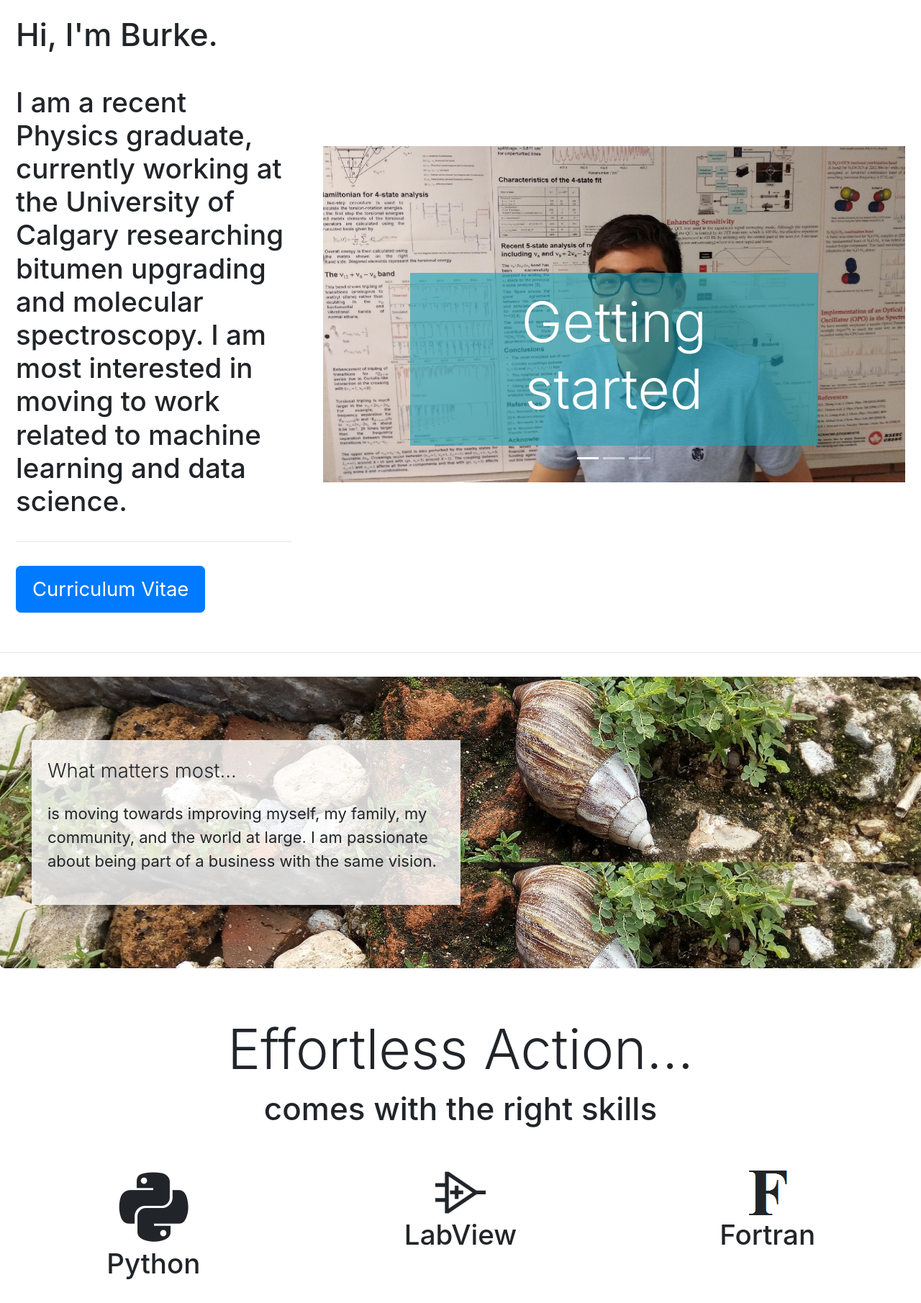
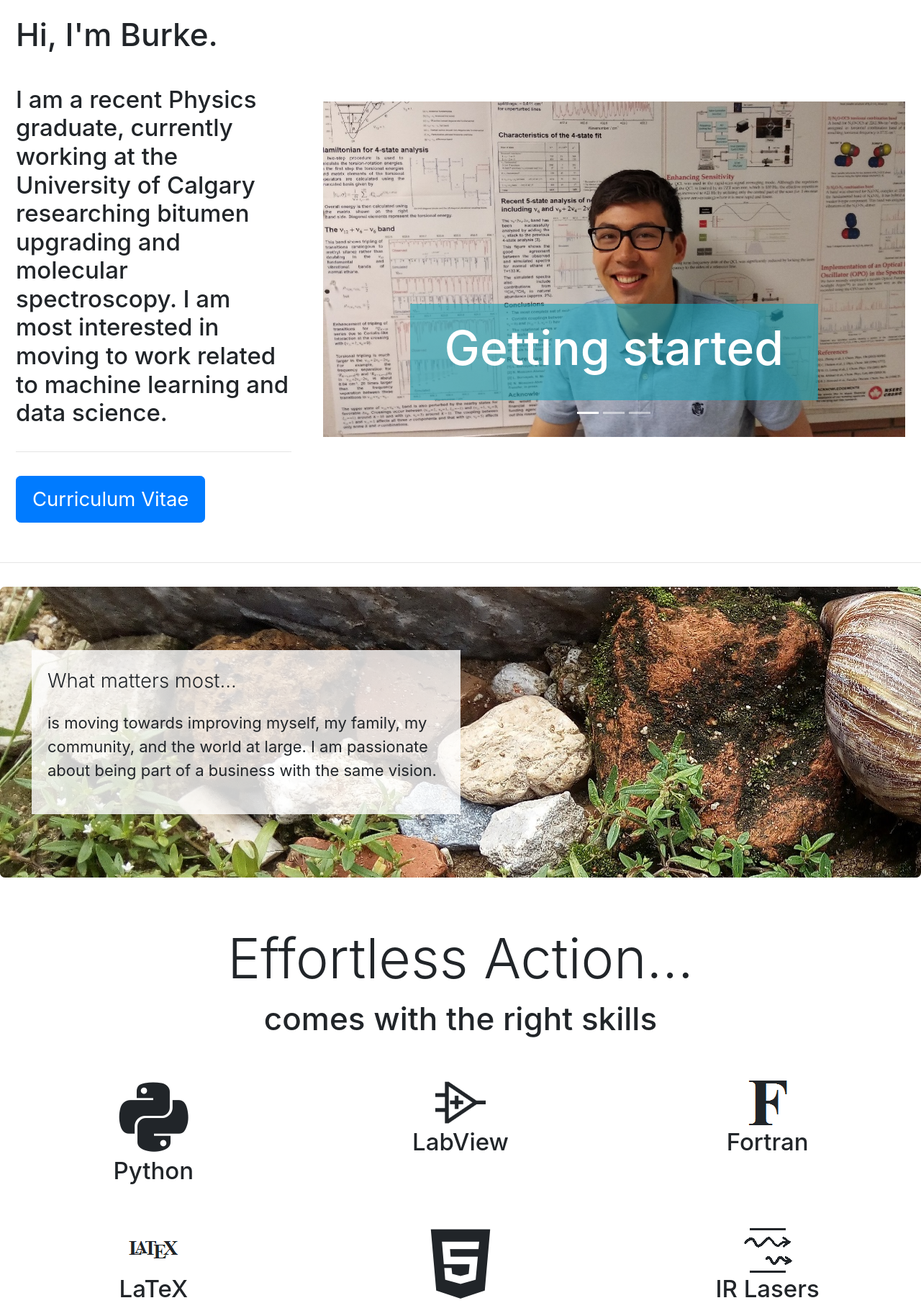
Before and after one commit to BurkeBrockelbank/PersonalSite, a PHP site: page /index.html in a window 1280 px wide. Shown: the part 126-1936 px from the top of the page at 72% size. Run offline with PHP 8.4, Linux system fonts and the light colour scheme; some libraries are stand-ins or nearby versions.

Commit message:
display-4 removed in slider

```diff
--- a/index.html
+++ b/index.html
@@ -64,7 +64,7 @@
 				<img src="img/IMG_20180525_121508.jpg" class="img-fluid">
 				<div class="carousel-caption">
 					<div class="p-3 mb-2 bg-info-clear text-white">
-						<h1 class="display-4">Getting started</h1>
+						<h1>Getting started</h1>
 					</div>
 				</div>
 			</div>
@@ -72,7 +72,7 @@
 				<img src="img/IMG_20171016_143948.jpg" class="img-fluid">
 				<div class="carousel-caption">
 					<div class="p-3 mb-2 bg-success-clear text-white">
-						<h1 class="display-4">With something new</h1>
+						<h1>With something new</h1>
 					</div>
 				</div>
 			</div>
@@ -80,7 +80,7 @@
 				<img src="img/IMG_20180525_150216.jpg" class="img-fluid">
 				<div class="carousel-caption">
 					<div class="p-3 mb-2 bg-danger-clear text-white">
-						<h1 class="display-4">For a brighter future</h1>
+						<h1>For a brighter future</h1>
 					</div>
 				</div>
 			</div>
@@ -94,8 +94,8 @@
 
 <!--- Jumbotron -->
 <div class="container-fluid">
-<div class="row jumbotron" style="background-image: url(./img/IMG_20171013_100945.jpg); background-size: 100% auto;">
-	<div class="col-xs-12 col-sm-12 col-md-6 col-lg-6 col-xl-6" style="background: rgba(255, 255, 255, 0.8)">
+<div class="row jumbotron" style="background-image: url(./img/IMG_20171013_100945.jpg);">
+	<div class="col-xs-12 col-sm-12 col-md-8 col-lg-6 col-xl-6" style="background: rgba(255, 255, 255, 0.8)">
 		<p class="lead"> What matters most...</p>
 		<p>is moving towards improving myself, my family, my community, and the world at large. I am passionate about being part of a business with the same vision.</p>
 	</div>
@@ -166,6 +166,14 @@
 	</div>
 	<hr>
 </div>
+</div><div class="container-fluid padding">
+<div class="row welcome text-center">
+	<div class="col-12">
+		<h1 class="display-4">Interesting projects...</h1>
+		<h2>sum up my experience and what I am about.<h2>
+	</div>
+	<hr>
+</div>
 </div>
 
 
@@ -204,7 +212,7 @@
 				<button class="btn btn-outline-secondary" data-toggle="collapse" data-target="#VietnamLearnMore">Learn More</button>
 				<div id="VietnamLearnMore" class="collapse">
 					<br>
-					<p>Trong năm 2017 tôi học tiếng Việt ở Canada hai tháng dùng Pimsleur Vietnamese và kết bạn người Việt. Sau đó, tôi du lịch ở Việt Nam ba tháng từ bắc đén năm. Không những học tiếng Việt mà lại còn đã có nhiều bạn!</p>
+					<p>Trong năm 2017 tôi học tiếng Việt ở Canada khoảng hai tháng, nhờ Pimsleur Vietnamese và qua kết bạn với người Việt. Sau đó tôi đi du lịch ở Việt Nam ba tháng, từ Bắc đến Nam. Không những học thêm tiếng Việt mà còn có thêm nhiều bạn!</p>
 					<p>In 2017, I studied Vietnamese in Canada for two months using Pimsleur Vietnamese and making friends with Vietnamese people. After that, I travelled the length of Vietnam from North to South. Not only did I learn Vietnamese, but I made a lot of friends!</p>
 				</div>
 			</div>
--- a/style.css
+++ b/style.css
@@ -20,14 +20,17 @@
 /*--- Making the text responsive for mobile viewing ---*/
 
 html {
-  font-size: 13px;
+  font-size: 12px;
 }
 
 h1 {
-  font-size: 3rem;
+  font-size: 1.8rem;
 }
 h2 {
-  font-size: 2rem;
+  font-size: 1.5rem;
+}
+h3 {
+  font-size: 1.3rem;
 }
 p, li {
   font-size: 1rem;
@@ -41,6 +44,15 @@ p, li {
 @media screen and (min-width: 570px){
   html{
     font-size: 15px;
+  }
+  h1 {
+    font-size: 3rem;
+  }
+  h2 {
+    font-size: 2rem;
+  }
+  h3 {
+    font-size: 1.5rem;
   }
 }
 @media screen and (min-width: 620px){
@@ -90,7 +102,6 @@ p, li {
 @media (max-width: 576px) {
 
 }
-
 
 /*---Firefox Bug Fix --*/
 .carousel-item {
```
